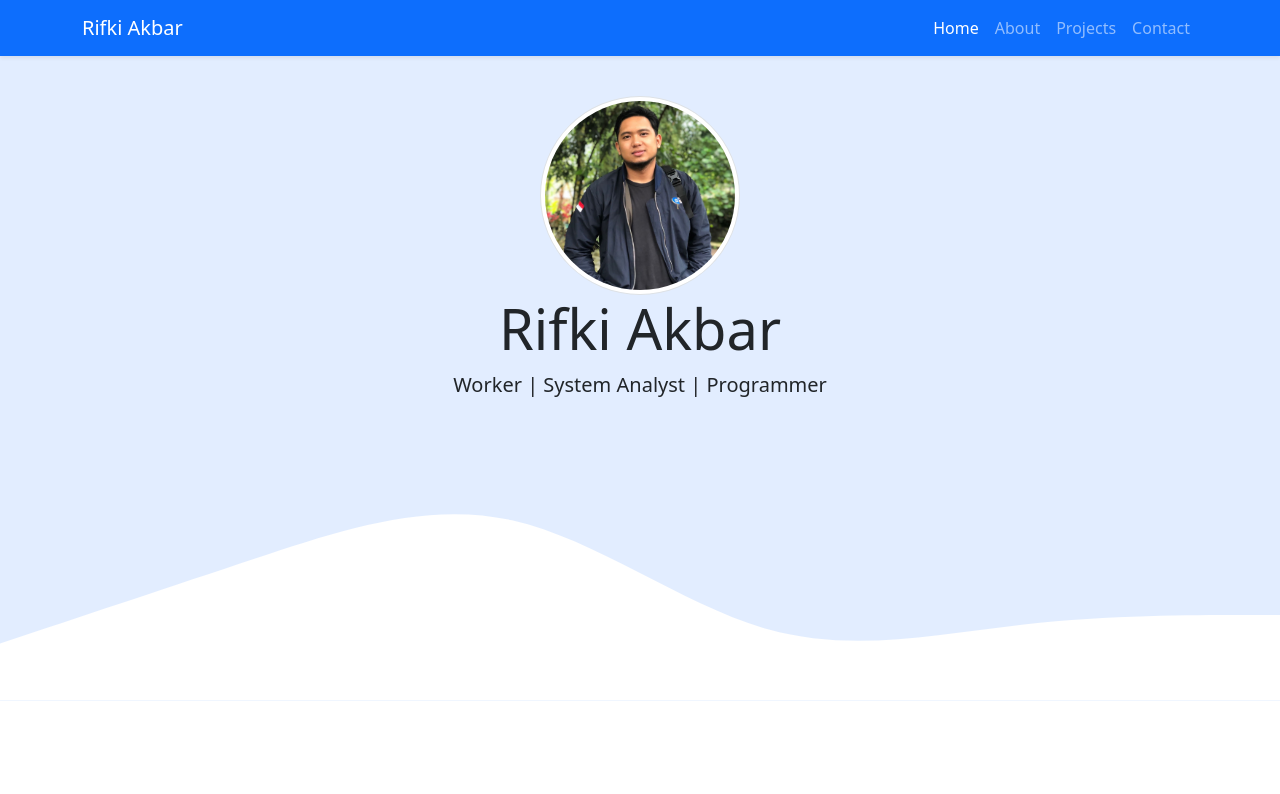
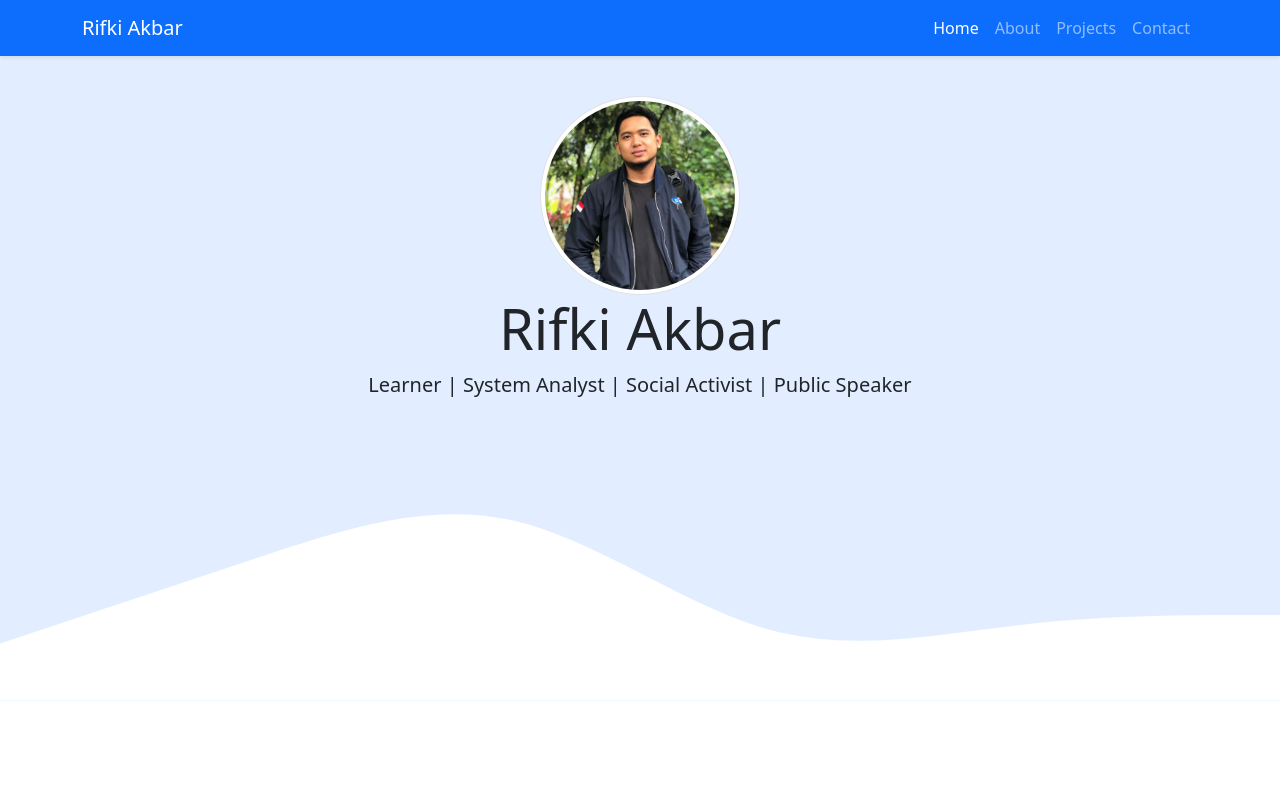
Before and after one commit to akbarrif/website, a plain HTML site: page index.html in a window 1280 px wide. Shown: the top 794 px of the page. Drawn offline with nearby package versions, Linux system fonts and the light colour scheme.

Commit message:
Update index.html

```diff
--- a/index.html
+++ b/index.html
@@ -48,7 +48,7 @@
     <section class="jumbotron text-center">
       <img src="img/rifki.jpg" alt="Rifki Akbar" width="200" class="rounded-circle img-thumbnail" />
       <h1 class="display-4">Rifki Akbar</h1>
-      <p class="lead">Worker | System Analyst | Programmer</p>
+      <p class="lead">Learner | System Analyst | Social Activist | Public Speaker</p>
       <svg xmlns="http://www.w3.org/2000/svg" viewBox="0 0 1440 320">
         <path
           fill="#fff"
```
